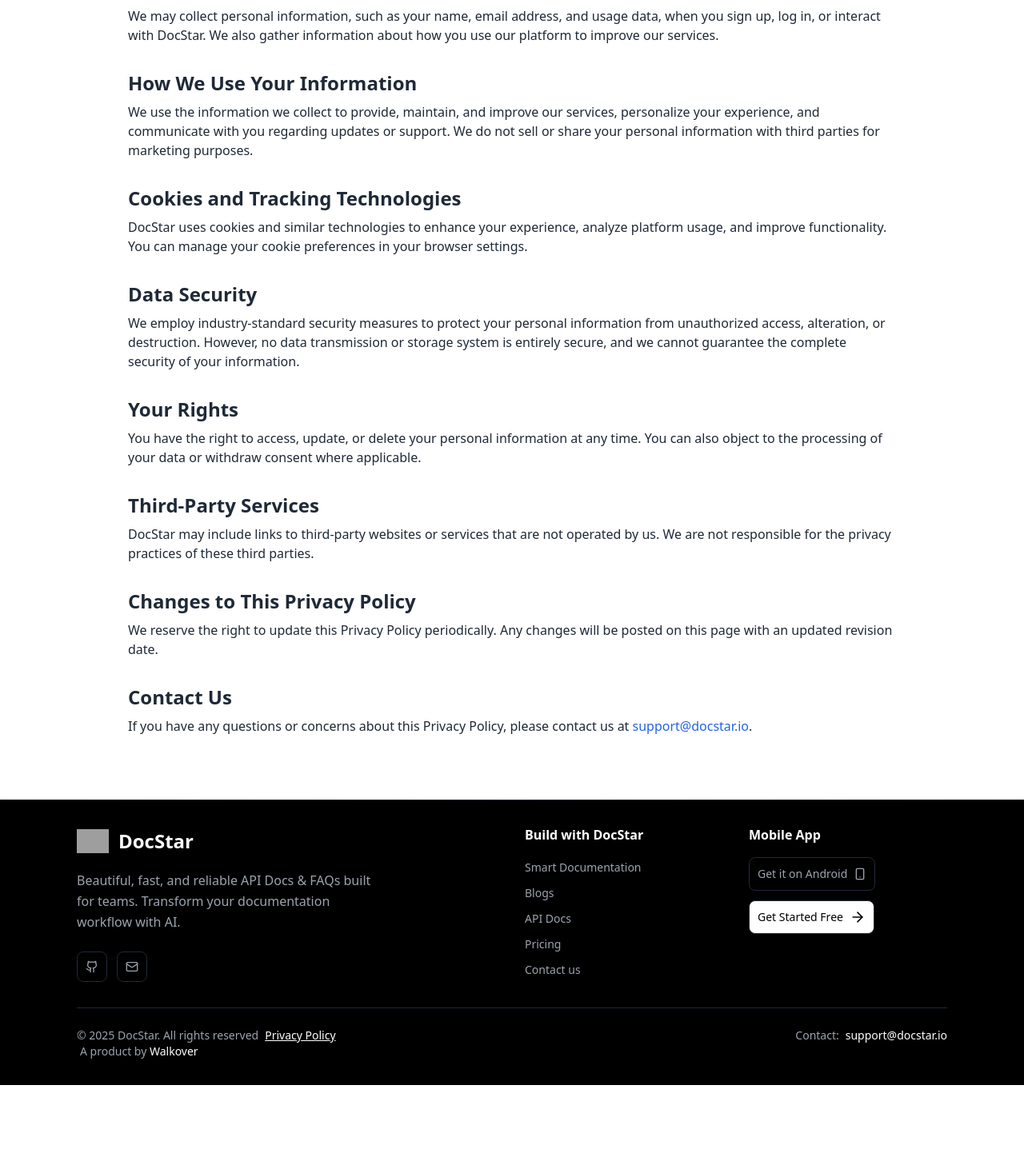
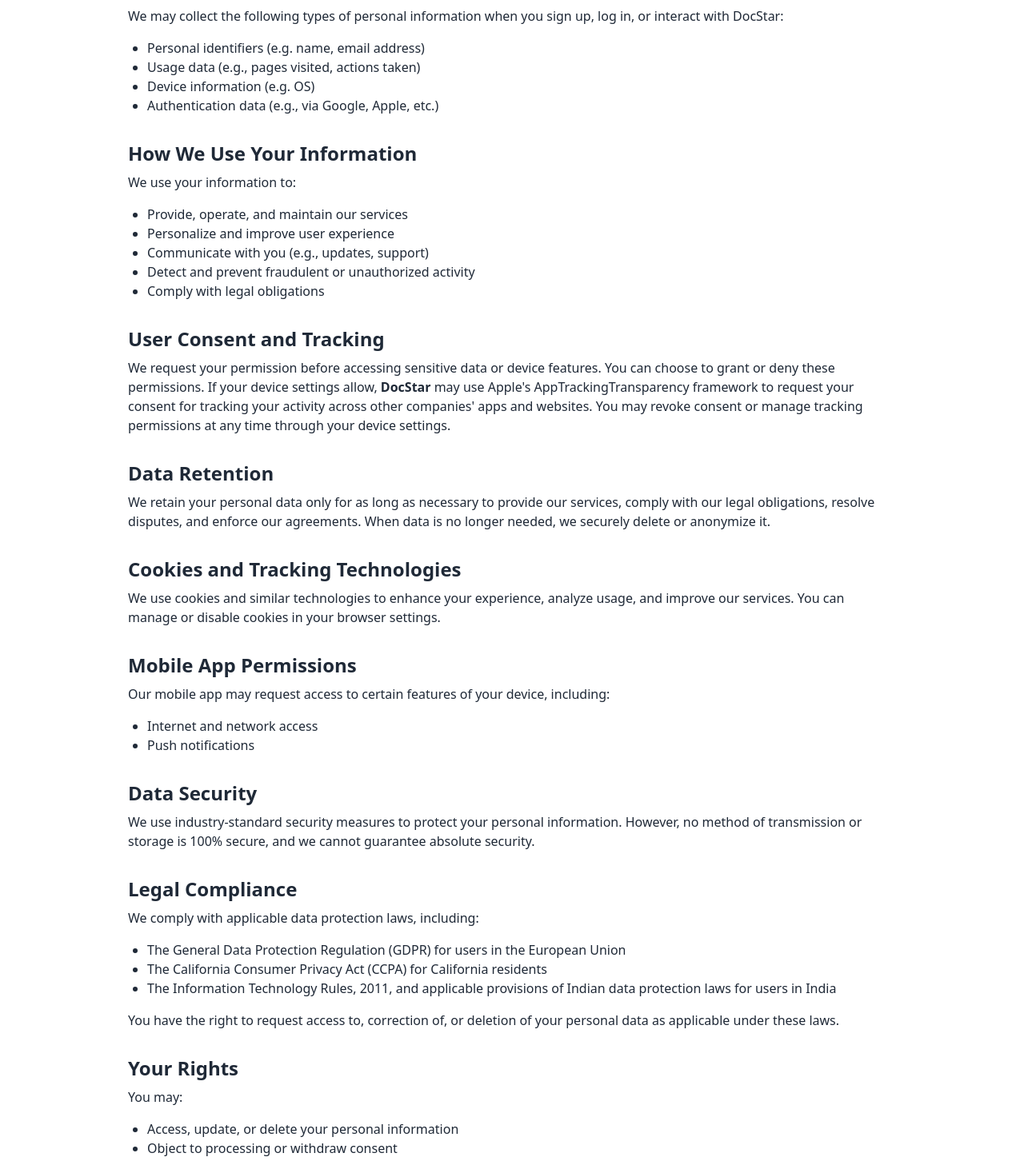
Before and after one commit to swayammaheshwari/docstar-website, a React (Vite) app: page /privacy-policy in a window 1280 px wide. Shown: the part 340-1792 px from the top of the page at 80% size. Before the commit the page ends 1697 px from the top, so only its background shows below. Built offline with nearby package versions, Linux system fonts and the light colour scheme; grey boxes are pictures that could not be loaded.

Commit message:
Update pricing details and enhance Privacy Policy with comprehensive data collection and usage information

```diff
--- a/src/components/Pricing.tsx
+++ b/src/components/Pricing.tsx
@@ -36,7 +36,7 @@
   },
   {
     title: 'Starter',
-    price: '$19',
+    price: '$25',
     description: 'Ideal for startups and growing teams.',
     features: [
       'Block-based editor with integrations ✓',
@@ -60,7 +60,7 @@
   },
   {
     title: 'Business',
-    price: '$49',
+    price: '$100',
     description: 'Advanced features for larger organizations.',
     features: [
       'Block-based editor with integrations ✓',
@@ -101,7 +101,7 @@
             <h3 className="text-2xl font-semibold text-gray-900">{plan.title}</h3>
             <p className="text-3xl font-bold mt-2 text-gray-800">
               {plan.price}
-              <span className="text-base font-medium text-gray-600"> / member / month</span>
+              <span className="text-base font-medium text-gray-600"> / month</span>
             </p>
             <p className="text-sm text-gray-500 mt-1">{plan.description}</p>
 
--- a/src/pages/PrivacyPolicy.tsx
+++ b/src/pages/PrivacyPolicy.tsx
@@ -7,46 +7,117 @@
         At <span className="font-semibold">DocStar</span>, your privacy is important to us. This Privacy Policy outlines how we collect, use, and protect your personal information when you access or use our platform. We are committed to maintaining your privacy and ensuring that your data is handled securely and responsibly.
       </p>
 
+      {/* Information We Collect */}
       <h2 className="text-2xl font-semibold mt-8 mb-2">Information We Collect</h2>
       <p className="mb-4">
-        We may collect personal information, such as your name, email address, and usage data, when you sign up, log in, or interact with DocStar. We also gather information about how you use our platform to improve our services.
+        We may collect the following types of personal information when you sign up, log in, or interact with DocStar:
+      </p>
+      <ul className="list-disc ml-6 mb-4">
+        <li>Personal identifiers (e.g. name, email address)</li>
+        <li>Usage data (e.g., pages visited, actions taken)</li>
+        <li>Device information (e.g. OS)</li>
+        <li>Authentication data (e.g., via Google, Apple, etc.)</li>
+      </ul>
+
+      {/* How We Use Your Information */}
+      <h2 className="text-2xl font-semibold mt-8 mb-2">How We Use Your Information</h2>
+      <p className="mb-4">
+        We use your information to:
+      </p>
+      <ul className="list-disc ml-6 mb-4">
+        <li>Provide, operate, and maintain our services</li>
+        <li>Personalize and improve user experience</li>
+        <li>Communicate with you (e.g., updates, support)</li>
+        <li>Detect and prevent fraudulent or unauthorized activity</li>
+        <li>Comply with legal obligations</li>
+      </ul>
+
+      {/* User Consent and Tracking */}
+      <h2 className="text-2xl font-semibold mt-8 mb-2">User Consent and Tracking</h2>
+      <p className="mb-4">
+        We request your permission before accessing sensitive data or device features. You can choose to grant or deny these permissions.
+        If your device settings allow, <span className="font-semibold">DocStar</span> may use Apple's AppTrackingTransparency framework to request your consent for tracking
+        your activity across other companies' apps and websites. You may revoke consent or manage tracking permissions at any time through your device settings.
       </p>
 
-      <h2 className="text-2xl font-semibold mt-8 mb-2">How We Use Your Information</h2>
+      {/* Data Retention */}
+      <h2 className="text-2xl font-semibold mt-8 mb-2">Data Retention</h2>
       <p className="mb-4">
-        We use the information we collect to provide, maintain, and improve our services, personalize your experience, and communicate with you regarding updates or support. We do not sell or share your personal information with third parties for marketing purposes.
+        We retain your personal data only for as long as necessary to provide our services, comply with our legal obligations, resolve disputes, and enforce our agreements. When data is no longer needed, we securely delete or anonymize it.
       </p>
 
+
+      {/* Cookies and Tracking Technologies */}
       <h2 className="text-2xl font-semibold mt-8 mb-2">Cookies and Tracking Technologies</h2>
       <p className="mb-4">
-        DocStar uses cookies and similar technologies to enhance your experience, analyze platform usage, and improve functionality. You can manage your cookie preferences in your browser settings.
+        We use cookies and similar technologies to enhance your experience, analyze usage, and improve our services. You can manage or disable cookies in your browser settings.
       </p>
 
+      {/* Mobile App Permissions */}
+      <h2 className="text-2xl font-semibold mt-8 mb-2">Mobile App Permissions</h2>
+      <p className="mb-4">
+        Our mobile app may request access to certain features of your device, including:
+      </p>
+      <ul className="list-disc ml-6 mb-4">
+        <li>Internet and network access</li>
+        <li>Push notifications</li>
+      </ul>
+
+      {/* Data Security */}
       <h2 className="text-2xl font-semibold mt-8 mb-2">Data Security</h2>
       <p className="mb-4">
-        We employ industry-standard security measures to protect your personal information from unauthorized access, alteration, or destruction. However, no data transmission or storage system is entirely secure, and we cannot guarantee the complete security of your information.
+        We use industry-standard security measures to protect your personal information. However, no method of transmission or storage is 100% secure, and we cannot guarantee absolute security.
       </p>
 
+      {/* Legal Compliance */}
+      <h2 className="text-2xl font-semibold mt-8 mb-2">Legal Compliance</h2>
+<p className="mb-4">
+  We comply with applicable data protection laws, including:
+</p>
+<ul className="list-disc ml-6 mb-4">
+  <li>The General Data Protection Regulation (GDPR) for users in the European Union</li>
+  <li>The California Consumer Privacy Act (CCPA) for California residents</li>
+  <li>The Information Technology Rules, 2011, and applicable provisions of Indian data protection laws for users in India</li>
+</ul>
+<p className="mb-4">
+  You have the right to request access to, correction of, or deletion of your personal data as applicable under these laws.
+</p>
+
+
+      {/* Your Rights */}
       <h2 className="text-2xl font-semibold mt-8 mb-2">Your Rights</h2>
       <p className="mb-4">
-        You have the right to access, update, or delete your personal information at any time. You can also object to the processing of your data or withdraw consent where applicable.
+        You may:
+      </p>
+      <ul className="list-disc ml-6 mb-4">
+        <li>Access, update, or delete your personal information</li>
+        <li>Object to processing or withdraw consent</li>
+        <li>Request data portability where applicable</li>
+      </ul>
+
+      {/* Third-Party Services */}
+      <h2 className="text-2xl font-semibold mt-8 mb-2">Third-Party Services</h2>
+      <p className="mb-4">
+         DocStar may include links to third-party websites or services that are not operated by us. We are not responsible for the privacy practices of these third parties.
+      </p>
+      <p className="mb-4">
+        These services may collect and process data independently in accordance with their own privacy policies.
       </p>
 
-      <h2 className="text-2xl font-semibold mt-8 mb-2">Third-Party Services</h2>
+      {/* Changes to Policy */}
+      <h2 className="text-2xl font-semibold mt-8 mb-2">Changes to this Privacy Policy</h2>
       <p className="mb-4">
-        DocStar may include links to third-party websites or services that are not operated by us. We are not responsible for the privacy practices of these third parties.
+        We may update this Privacy Policy from time to time. Changes will be posted on this page with the updated effective date. We encourage you to review this page periodically for updates.
       </p>
 
-      <h2 className="text-2xl font-semibold mt-8 mb-2">Changes to This Privacy Policy</h2>
-      <p className="mb-4">
-        We reserve the right to update this Privacy Policy periodically. Any changes will be posted on this page with an updated revision date.
-      </p>
-
+      {/* Contact Us */}
       <h2 className="text-2xl font-semibold mt-8 mb-2">Contact Us</h2>
       <p className="mb-4">
-        If you have any questions or concerns about this Privacy Policy, please contact us at <a href="mailto:support@docstar.io" className="text-blue-600 hover:underline">support@docstar.io</a>.
+        If you have any questions or concerns about this Privacy Policy, please contact us at{' '}
+        <a href="mailto:support@docstar.io" className="text-blue-600 hover:underline">
+          support@docstar.io
+        </a>.
       </p>
-
     </div>
   );
 };
```
